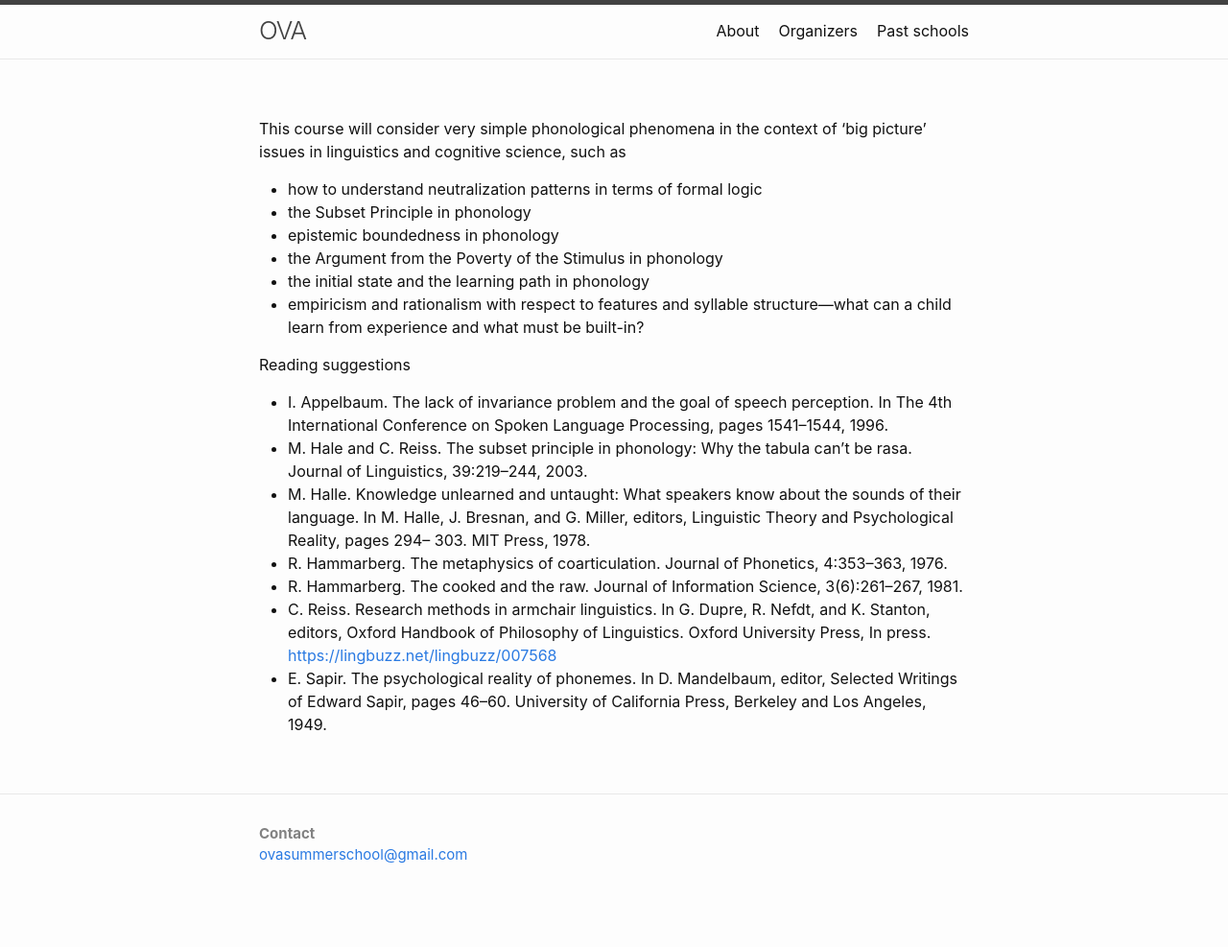
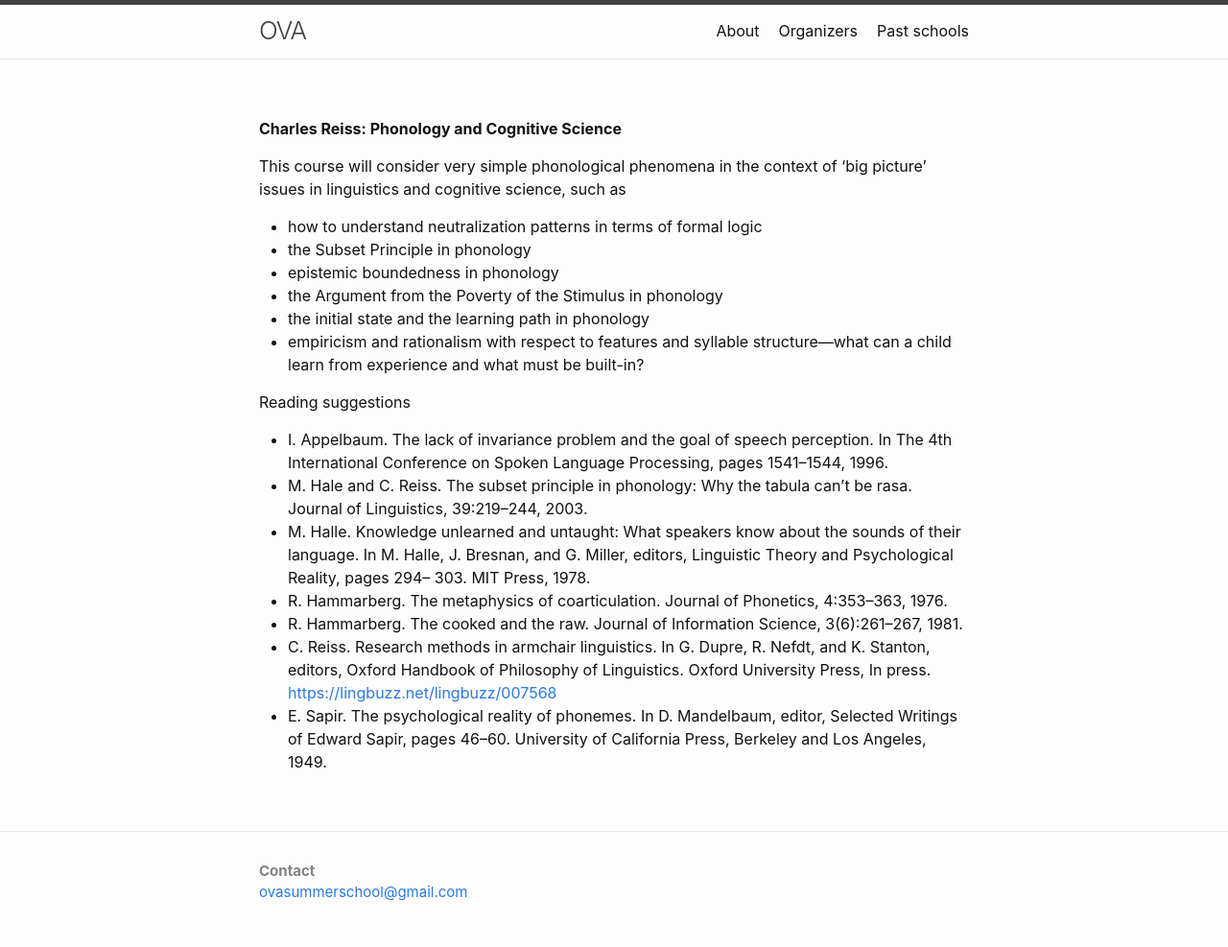
Before and after one commit to ovaschool/ovaschool.github.io, a Jekyll site: the page built from staticpages/oldprograms/zagreb2025-cs/reiss-phonologycogsci.md, in a window 1280 px wide. Shown: the whole page at 96% size. Built offline with Jekyll 4.4.1, drawn with Linux system fonts in a browser that asks for light colours; our own code applies the rules of GitHub Pages for plain Markdown files; before the commit the page ends 948 px from its top, so only the background shows below that.

Commit message:
Update reiss-phonologycogsci.md

```diff
--- a/staticpages/oldprograms/zagreb2025-cs/reiss-phonologycogsci.md
+++ b/staticpages/oldprograms/zagreb2025-cs/reiss-phonologycogsci.md
@@ -4,6 +4,7 @@ permalink: /reisscognitive/
 layout: page
 exclude: true
 ---
+**Charles Reiss: Phonology and Cognitive Science**<br/>
 
 This course will consider very simple phonological  phenomena in the context of ‘big picture’ issues in linguistics and cognitive science,  such as<br/>
 
```
